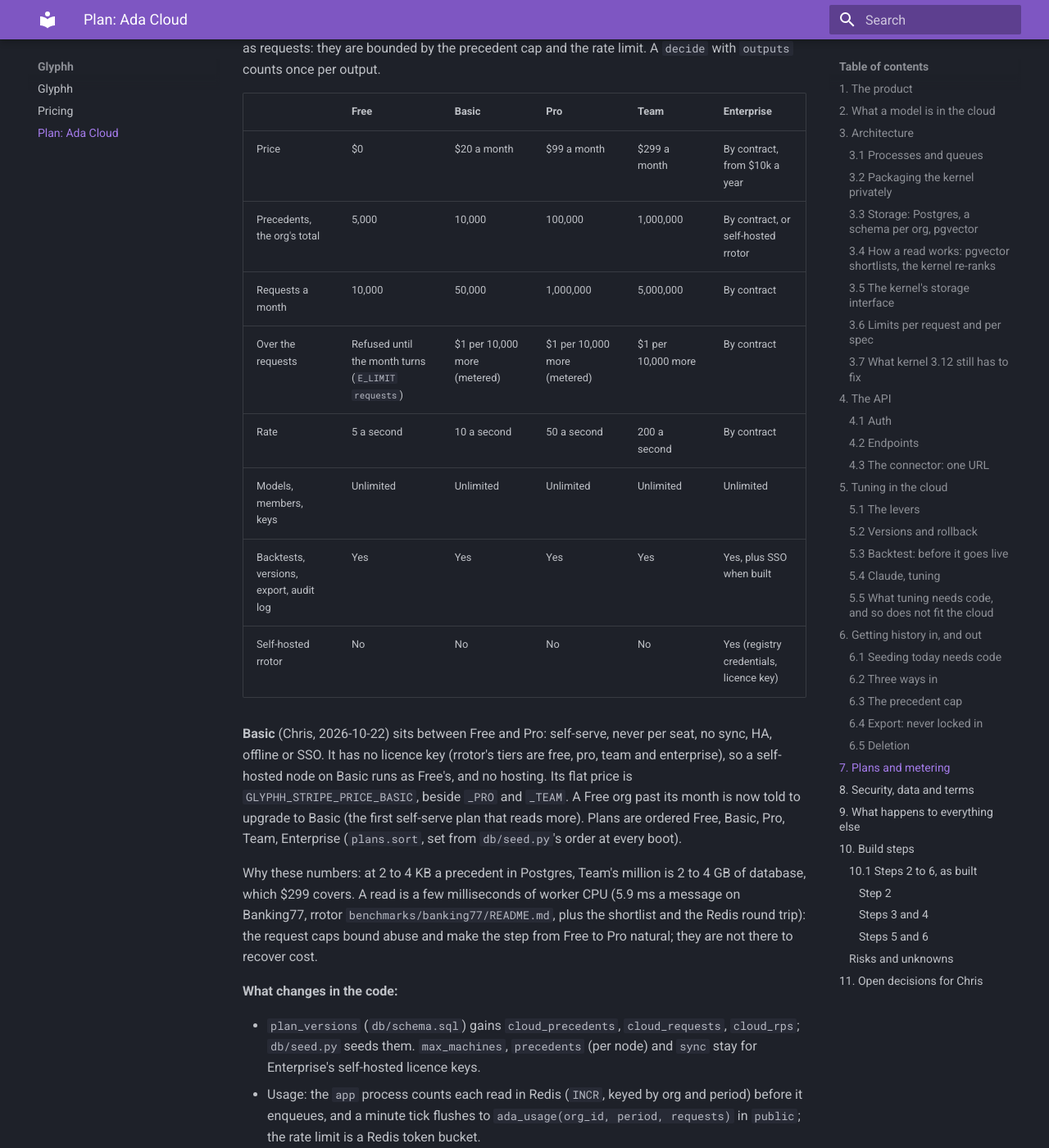
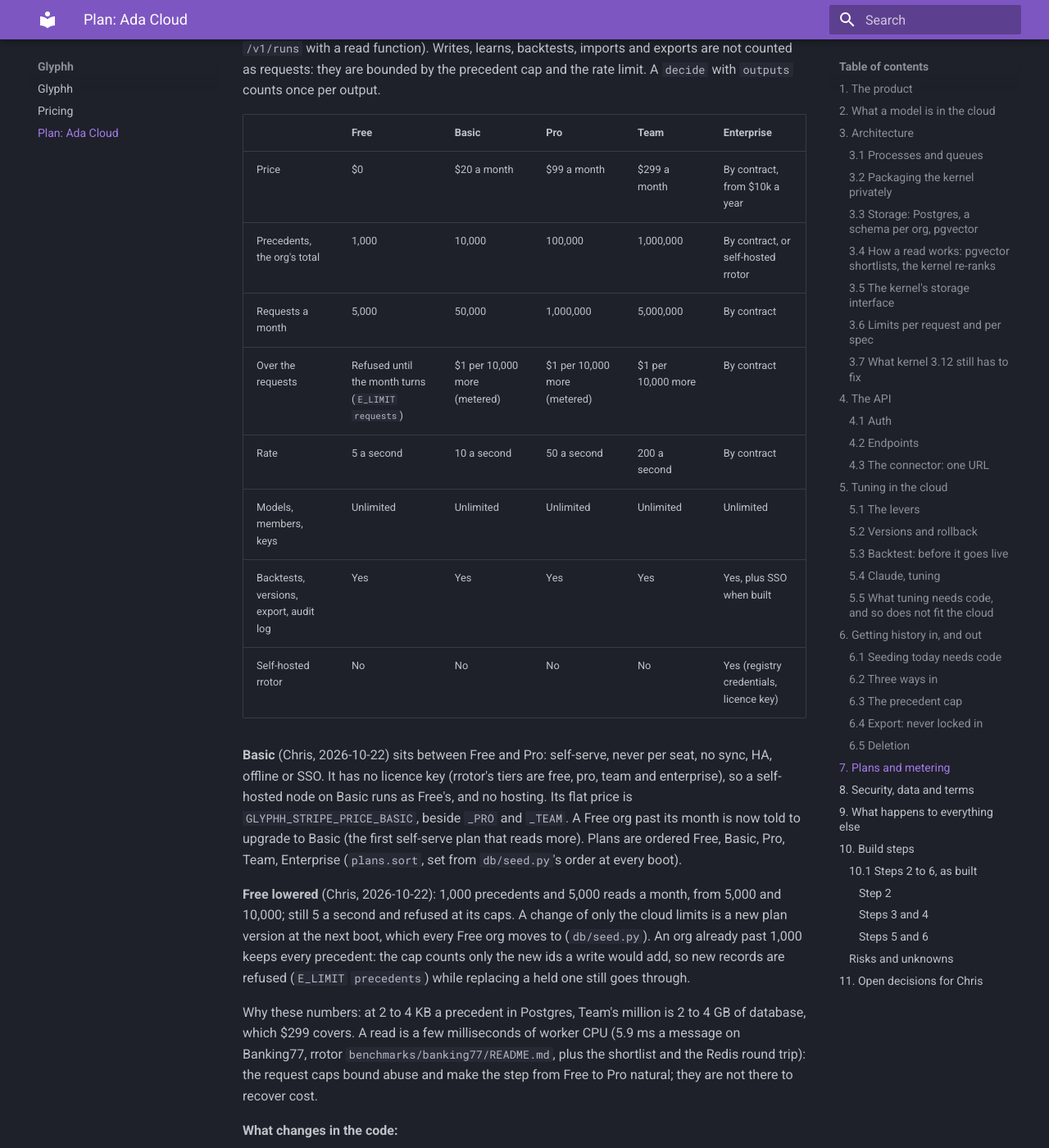
Before and after one commit to glyphh-ai/server, an MkDocs documentation site: the page built from docs/specs/ada-cloud.md, in a window 1280 px wide and 1400 px high, scrolled down 22970 px. Shown: the whole window at 82% size. Built offline with MkDocs 1.6.1 and Material for MkDocs 9.7.7, drawn with Linux system fonts in a browser that asks for light colours; some of the changed text lies outside the part shown.

Commit message:
Free plan: 1,000 precedents and 5,000 reads a month (#21)
* Lower Free's Ada Cloud caps to 1,000 precedents and 5,000 reads a month

A cloud-limits-only change becomes a new Free plan version at boot, which every
Free org moves to. An org already past 1,000 keeps its precedents; only new ones
are refused. Adds a test for a cap lowered below what an org holds.

Co-Authored-By: Claude Opus 5.5 <noreply@anthropic.com>

* Tests: the seed's Free caps, and a fresh key after the cap is lowered

Co-Authored-By: Claude Opus 5.5 <noreply@anthropic.com>

---------

Co-authored-by: Christopher Timmerman <christopher.timmerman@boomi.com>
Co-authored-by: Claude Opus 5.5 <noreply@anthropic.com>

```diff
--- a/docs/specs/ada-cloud.md
+++ b/docs/specs/ada-cloud.md
@@ -530,7 +530,7 @@ kernel's `Space.merge(path)` unions another SQLite store, which rrotor caps all
   transaction), not per node.
 - **Built:** the count is the kernel's own `counts` of each live model's active store (an old version's store kept
   for a rollback does not count), summed when a write asks. The cap is the org's plan version's `cloud_precedents`
-  (step 6; it was the setting `GLYPHH_ADA_PRECEDENT_CAPS` until then, now gone: Free 5,000, Pro 100,000, Team
+  (step 6; it was the setting `GLYPHH_ADA_PRECEDENT_CAPS` until then, now gone; Free 1,000 since 2026-10-22, Pro 100,000, Team
   1,000,000, Enterprise none), resolved with the caller and carried in the worker's message. `record` and `record_many`
   are held to the cap too (no `partial`: refused whole). An `ada_sqlite` file is merged whole: no `partial`.
 
@@ -578,8 +578,8 @@ the precedent cap and the rate limit. A `decide` with `outputs` counts once per
 | | Free | Basic | Pro | Team | Enterprise |
 |---|---|---|---|---|---|
 | Price | $0 | $20 a month | $99 a month | $299 a month | By contract, from $10k a year |
-| Precedents, the org's total | 5,000 | 10,000 | 100,000 | 1,000,000 | By contract, or self-hosted rrotor |
-| Requests a month | 10,000 | 50,000 | 1,000,000 | 5,000,000 | By contract |
+| Precedents, the org's total | 1,000 | 10,000 | 100,000 | 1,000,000 | By contract, or self-hosted rrotor |
+| Requests a month | 5,000 | 50,000 | 1,000,000 | 5,000,000 | By contract |
 | Over the requests | Refused until the month turns (`E_LIMIT` `requests`) | $1 per 10,000 more (metered) | $1 per 10,000 more (metered) | $1 per 10,000 more | By contract |
 | Rate | 5 a second | 10 a second | 50 a second | 200 a second | By contract |
 | Models, members, keys | Unlimited | Unlimited | Unlimited | Unlimited | Unlimited |
@@ -591,6 +591,11 @@ has no licence key (rrotor's tiers are free, pro, team and enterprise), so a sel
 and no hosting. Its flat price is `GLYPHH_STRIPE_PRICE_BASIC`, beside `_PRO` and `_TEAM`. A Free org past its month
 is now told to upgrade to Basic (the first self-serve plan that reads more). Plans are ordered Free, Basic, Pro,
 Team, Enterprise (`plans.sort`, set from `db/seed.py`'s order at every boot).
+
+**Free lowered** (Chris, 2026-10-22): 1,000 precedents and 5,000 reads a month, from 5,000 and 10,000; still 5 a
+second and refused at its caps. A change of only the cloud limits is a new plan version at the next boot, which every
+Free org moves to (`db/seed.py`). An org already past 1,000 keeps every precedent: the cap counts only the new ids a
+write would add, so new records are refused (`E_LIMIT` `precedents`) while replacing a held one still goes through.
 
 Why these numbers: at 2 to 4 KB a precedent in Postgres, Team's million is 2 to 4 GB of database, which $299 covers.
 A read is a few milliseconds of worker CPU (5.9 ms a message on Banking77, rrotor `benchmarks/banking77/README.md`,
@@ -931,7 +936,7 @@ recommended; decision 12 does not arise (there are no paying self-hosted custome
 |---|---|---|
 | 1 | The shortlist: its size and the size below which a model is read exactly | ~~`S` = 1,000 and exact below 20,000~~ **`S` = 1,000 and exact below 1,000**, as step 1's numbers set them (10.1) |
 | 2 | Free orgs in their own schemas, or in shared tables with RLS | **Their own schemas until about 5,000 orgs,** then shared tables for Free only |
-| 3 | The cloud caps (section 7) | **Free 5k / 10k requests, Pro 100k / 1M, Team 1M / 5M**; Basic ($20) 10k / 50k added 2026-10-22 |
+| 3 | The cloud caps (section 7) | ~~Free 5k / 10k requests~~ **Free 1k / 5k requests (2026-10-22), Pro 100k / 1M, Team 1M / 5M**; Basic ($20) 10k / 50k added 2026-10-22 |
 | 4 | What a billable request is | **Reads only;** writes bounded by the precedent cap |
 | 5 | Bill through Stripe (built) or through Vercel's AI Gateway like Jev | **Stripe first** (the meter pattern exists, `ops/billing/meter.py`); list on Vercel's marketplace later if it brings customers |
 | 6 | Make `ghcr.io/glyphh-ai/rrotor` private, ending Free self-hosting | **Yes, now;** Free moves to the cloud; this reverses the 2026-10-18/19 Free-local ruling |
```
Also changed, not shown: docs/architecture.md (+1 -1 lines), docs/pricing.md (+7 -2 lines), 4 other files.
